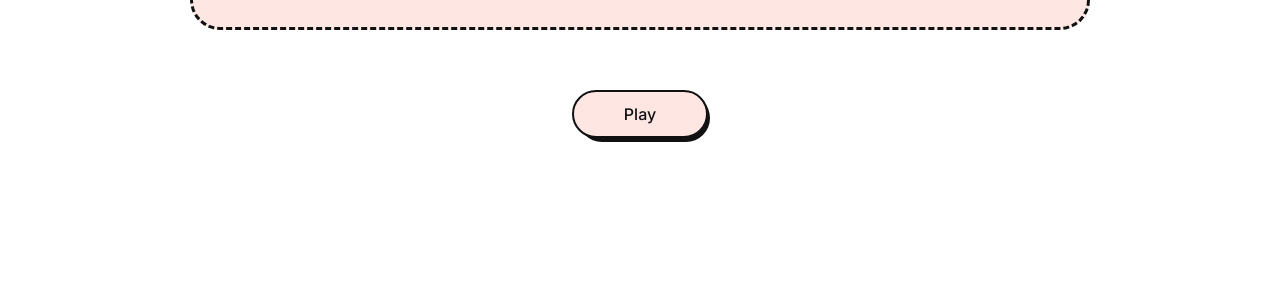
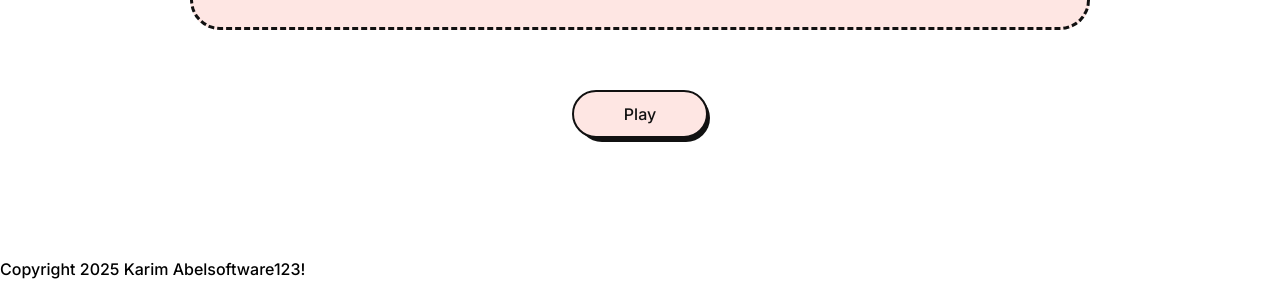
Before and after one commit to Abelsoftware123/Emoji-777, a plain HTML site: page index.html in a window 1280 px wide. Shown: the part 501-800 px from the top of the page. Drawn offline with Linux system fonts and the light colour scheme.

Commit message:
Update index.html

```diff
--- a/index.html
+++ b/index.html
@@ -31,5 +31,6 @@
     </div>
  <script src="index.js"></script>
 </body>
+<p>Copyright 2025 Karim Abelsoftware123!</p>
 
 </html>
```
